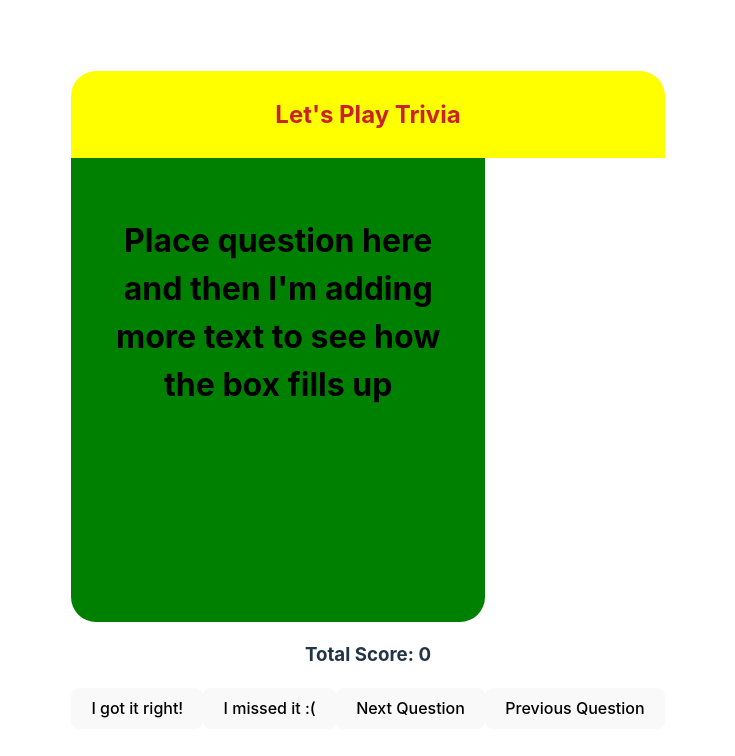
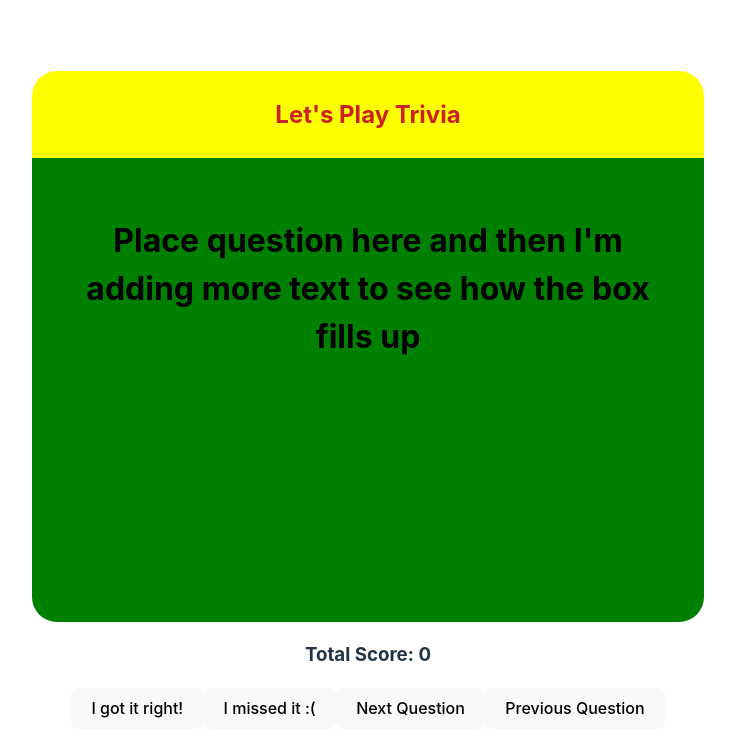
Before and after one commit to kbrenn02/react-trivia, a React (Vite) app in the folder react-trivia/: page / in a window 1280 px wide. Shown: the top 756 px of the page, without its empty margins (272-1007 px from the left). Built offline with nearby package versions, Linux system fonts and the light colour scheme.

Commit message:
Adjusted question elements to be center of screen

```diff
--- a/react-trivia/src/App.jsx
+++ b/react-trivia/src/App.jsx
@@ -1,6 +1,5 @@
 import './App.css'
 import TriviaCard from './components/TriviaCard'
-import Header from './components/Header'
 import Score from './components/Score';
 
 function App() {
@@ -13,7 +12,6 @@ function App() {
 
     return (
         <>
-            <Header />
             <TriviaCard />
             <Score />
         </>
--- a/react-trivia/src/components/Header.css
+++ b/react-trivia/src/components/Header.css
@@ -1,11 +1,12 @@
 .name {
     color: rgb(202, 34, 34);
     font-size: 1.5em;
-    font-stretch: wider;
   }
 
 .top {
     background-color: yellow;
-    padding: .1em;
+    padding: .1em 2em .1em 2em;
     border-radius: 25px 25px 0px 0px;
+    width: 50%;
+    margin: auto;
   }
--- a/react-trivia/src/components/TriviaCard.css
+++ b/react-trivia/src/components/TriviaCard.css
@@ -2,8 +2,10 @@
     text-align: center;
     background-color: green;
     padding: 2em;
-    width: 350px;
+    width: 50%; /*figure out how to make the header and the body the same width. Will probably give them the same class
+    name for information like widt and */
     height: 400px;
+    margin: auto;
     border-radius: 0px 0px 25px 25px;
   }
 
--- a/react-trivia/src/components/TriviaCard.jsx
+++ b/react-trivia/src/components/TriviaCard.jsx
@@ -1,8 +1,10 @@
 import './TriviaCard.css'
+import Header from './Header';
 
 function TriviaCard() {
     return (
         <>
+            <Header />
             <div className="div">
                 <h2 className="title">Place question here and then I'm adding more text to see how the box fills up</h2>
             </div>
```
Lines whose indentation alone changed are shown as unchanged.
